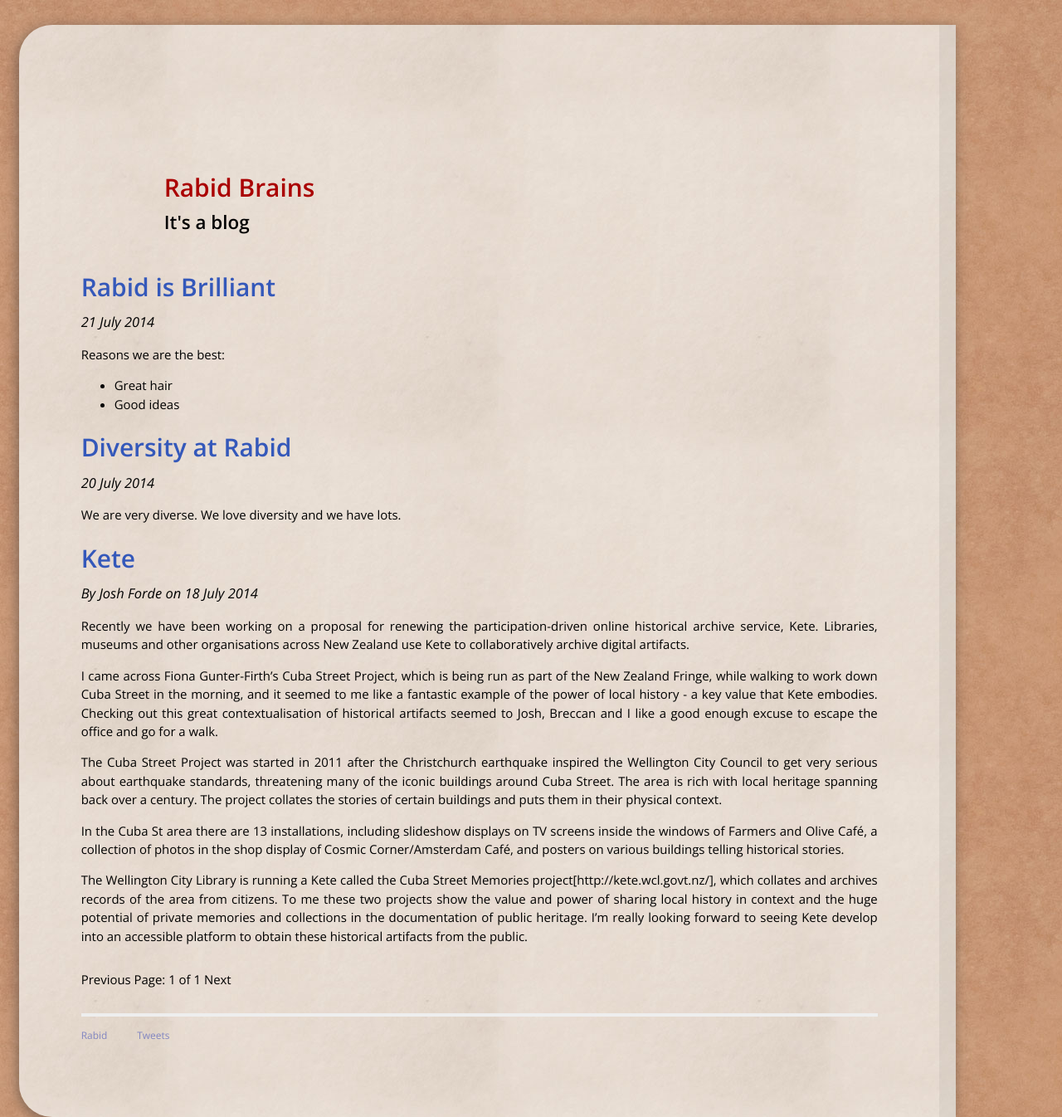
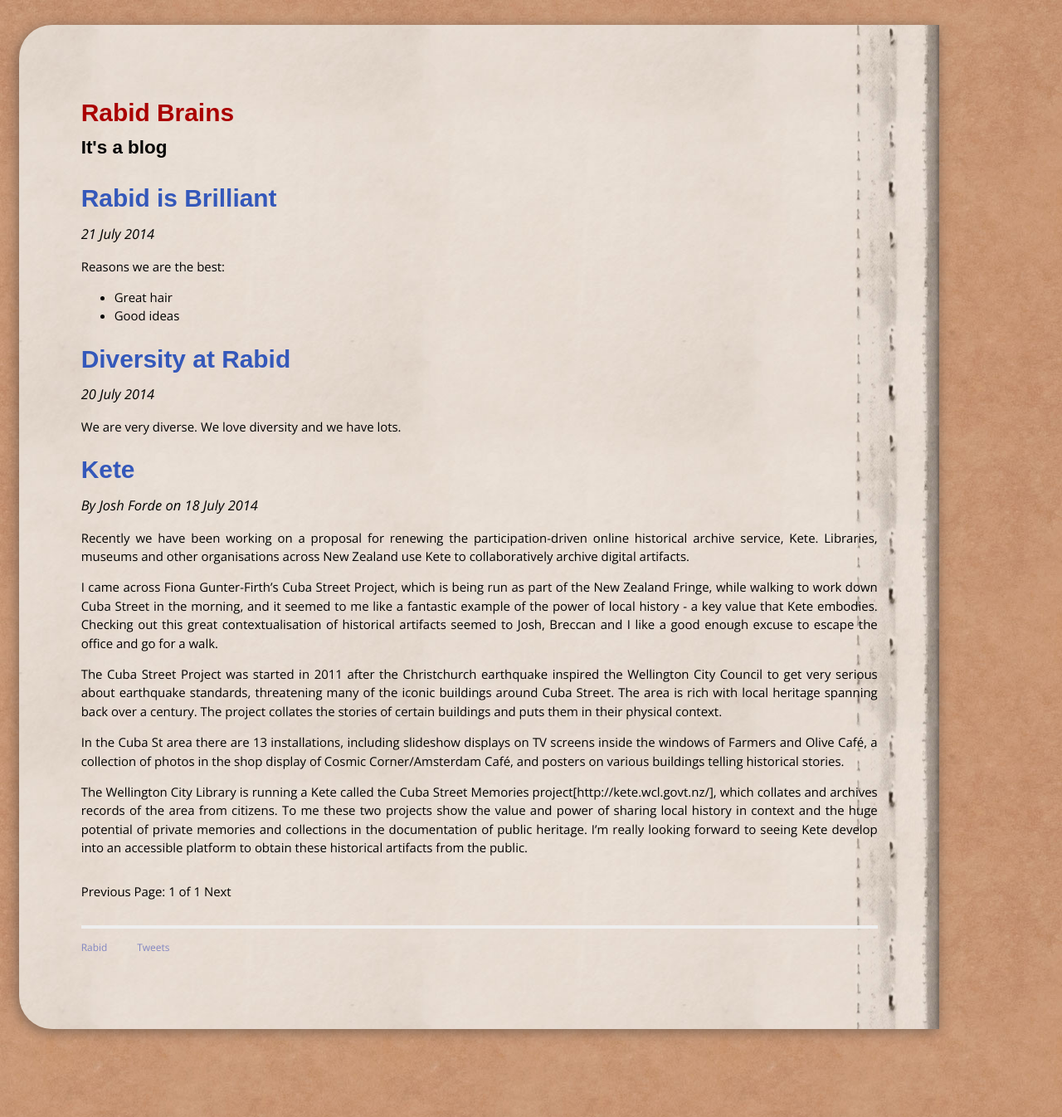
Before and after one commit to soundasleep/rabid.github.io, a Jekyll site: the page built from index.html, in a window 1280 px wide. Shown: the whole page at 83% size. Built offline with Jekyll 4.4.1, drawn with Linux system fonts in a browser that asks for light colours; some web fonts are replaced; Markdown is read by kramdown in place of the engine named in the settings; the list of posts is cut into pages by our own code.

Commit message:
Made some edges and it's pretty notebook-looking now but to be honest I'm about to redo it entirely to match the current rabid site'

```diff
--- a/_layouts/default.html
+++ b/_layouts/default.html
@@ -6,6 +6,7 @@
         <title>{{ page.title }}</title>
         <meta name="viewport" content="width=device-width">
         <link href='http://fonts.googleapis.com/css?family=Open+Sans:400italic,400,300,600' rel='stylesheet' type='text/css'>
+        <link href='http://fonts.googleapis.com/css?family=Patrick+Hand+SC' rel='stylesheet' type='text/css'>
 
         <!-- syntax highlighting CSS -->
         <link rel="stylesheet" href="/css/syntax.css">
--- a/css/elements.css
+++ b/css/elements.css
@@ -12,6 +12,10 @@ body {
   font: 13.34px 'Open Sans', sans-serif;
   font-size: small;
   text-align: center;
+}
+
+h1, h2, h3, h4 {
+  font-family: 'Patrick Hand SC', sans-serif;
 }
 
 h1 {
--- a/css/main.css
+++ b/css/main.css
@@ -23,34 +23,28 @@
 }
 
 .header {
-/*  background-image: url(/corner.png);
-  background-repeat: no-repeat;*/
-  padding-left: 120px;
-  padding-top: 110px;
-  height:100px;
-  position: relative;
-  top: -20px;
-  left: -20px;
+
 }
 
 .site {
   font-size: 115%;
-  background: url('/paper.jpg');
+  background-image: url('/edge.jpg'), url('/paper.jpg');
+  background-repeat: repeat-y, repeat;
+  background-position: right;
   -webkit-border-top-left-radius: 40px;
   -webkit-border-bottom-left-radius: 40px;
   -moz-border-radius-topleft: 40px;
   -moz-border-radius-bottomleft: 40px;
   border-top-left-radius: 40px;
   border-bottom-left-radius: 40px;
-  text-align: justify;
   max-width: 960px;
   margin: 2em 0 2em 1em;
+  text-align: justify;
   padding: 5em;
   line-height: 1.5em;
   -webkit-box-shadow: -2px 3px 15px 0px rgba(50, 50, 50, 0.5);
   -moz-box-shadow:    -2px 3px 15px 0px rgba(50, 50, 50, 0.5);
   box-shadow:         -2px 3px 15px 0px rgba(50, 50, 50, 0.5);
-border-right: 20px solid rgba(0, 0, 0, 0.05);
 }
 
 
```
Also changed, not shown: edge.jpg (added), edge.png (added). Lines whose indentation alone changed are shown as unchanged.
